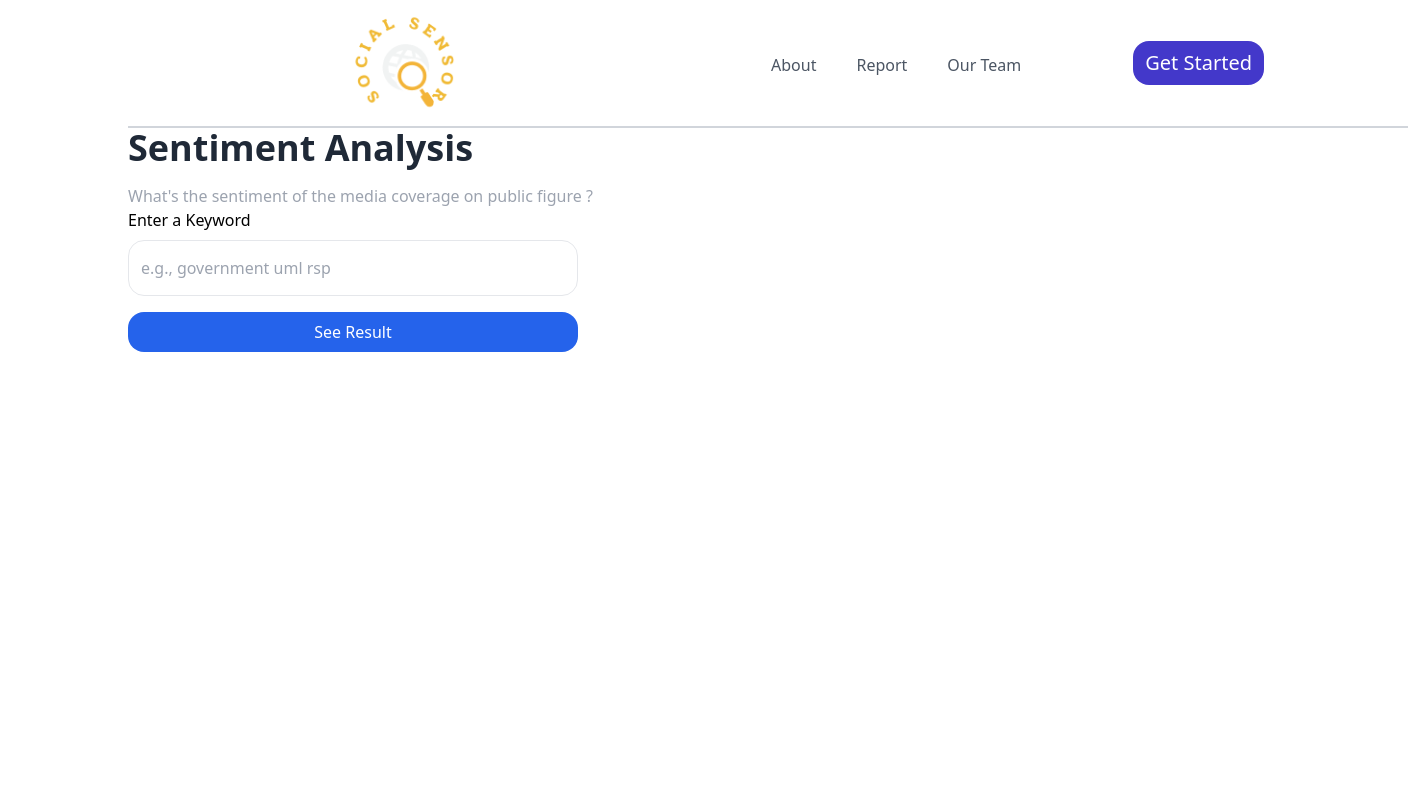
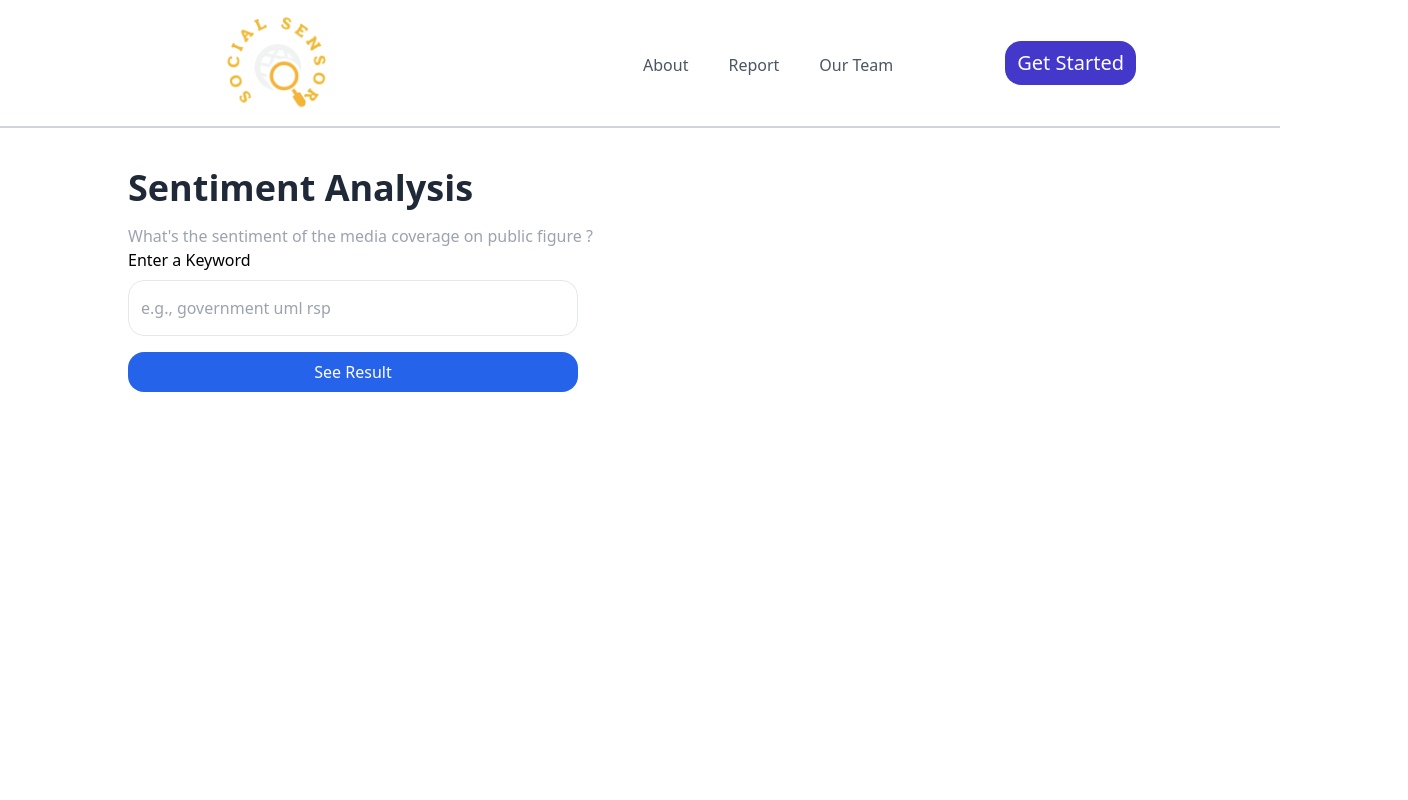
Before and after one commit to Ujj1225/Social-Sensor, a React (Vite) app in the folder Client /: page /mainsection in a window 1280 px wide. Shown: the top 800 px of the page, 1408 px wide, since content can reach past the window. Built offline with nearby package versions, Linux system fonts and the light colour scheme.

Commit message:
added result in form of chart representation

```diff
--- a/Client /src/Components/MainSection/MainSection.jsx
+++ b/Client /src/Components/MainSection/MainSection.jsx
@@ -79,9 +79,9 @@ function MainSection() {
 
   //input part
   return (
-    <div className="mx-32 flex flex-col">
+    <div className=" flex flex-col  ">
       <Header />
-      <div className="min-h-screen">
+      <div className=" mx-32 mt-10 min-h-screen">
         <div className="bg-white">
           <h1 className="text-4xl font-bold mb-4 text-gray-800">
             Sentiment Analysis
```
